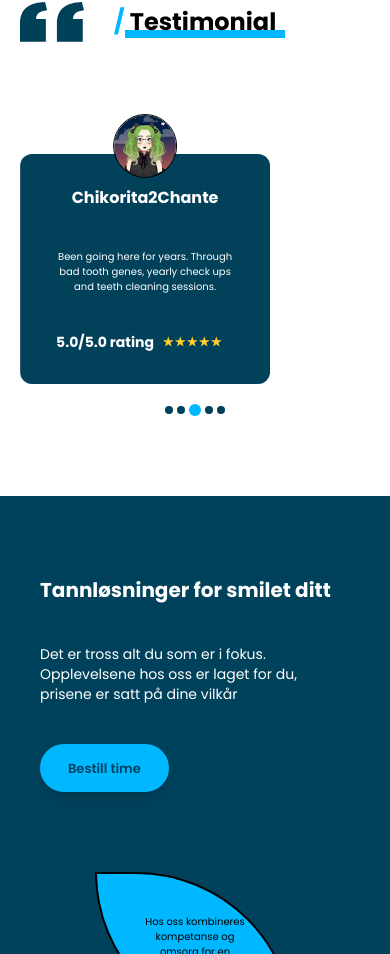
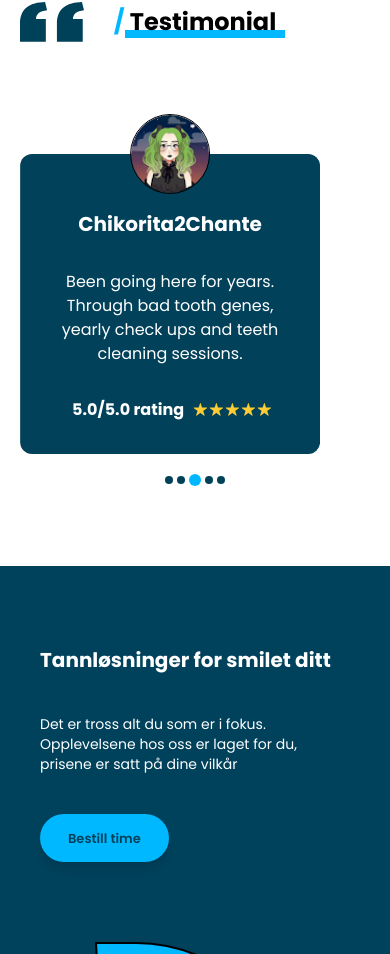
Before and after one commit to MastooraTurkmen/tannglege-engen-as, a Next.js app: page / in a window 390 px wide. Shown: the part 4202-5156 px from the top of the page. Built offline with nearby package versions, Linux system fonts and the light colour scheme; a web font is replaced by a local one.

Commit message:
fixed some bugs :)

```diff
--- a/components/TestimonialComponent.jsx
+++ b/components/TestimonialComponent.jsx
@@ -3,23 +3,23 @@ const TestimonialComponent = ({ item }) => {
   return (
     <div
       key={id}
-      className="lg:w-[330px] w-[250px] mt-10 sm:mt-16 text-white lg:my-16 2xl:m-16 sm:m-4 p-8 lg:p-12 relative items-center flex justify-between
-      rounded-xl bg-[#00415A] flex-col lg:gap-3 text-center h-[230px] sm:h-[300px] lg:h-[350px]"
+      className="lg:w-[400px] w-[300px] mt-10 sm:mt-16 text-white lg:my-16 2xl:m-16 sm:m-4 pt-14 2xl:pt-20 p-8 lg:p-12 relative items-center flex justify-between
+      rounded-xl bg-[#00415A] flex-col lg:gap-3 text-center h-[300px] lg:h-[400px]"
     >
       <img
         src={image}
-        className="lg:w-20 w-16  top-[-40px] h-16 absolute border border-black md:top-[-50px] lg:h-20 object-cover rounded-full"
+        className="w-20 2xl:w-28 2xl:h-28 top-[-40px] h-20 absolute border border-black md:top-[-50px] object-cover rounded-full"
         alt={person}
       />
-      <h1 className="font-bold lg:text-2xl">{person}</h1>
-      <p className="lg:text-base text-[10px] sm:text-sm lg:py-5">
+      <h1 className="font-bold text-xl lg:text-2xl 2xl:text-3xl">{person}</h1>
+      <p className="lg:text-base text-base 2xl:text-xl lg:py-5">
         {description}
       </p>
       <div className="flex gap-2 flex-row">
-        <h1 className="lg:text-xl text-sm sm:text-base font-bold ml-[-60px]">
+        <h1 className="lg:text-xl 2xl:text-2xl text-base font-bold ml-[-60px]">
           {rating}/5.0 rating
         </h1>
-        <div className="flex w-3 md:w-4">
+        <div className="flex w-4 2xl:w-5">
           {[...Array(5)].map((_, index) => (
             <img key={index} src="/svg/Star.svg" alt="google stars" />
           ))}
```
